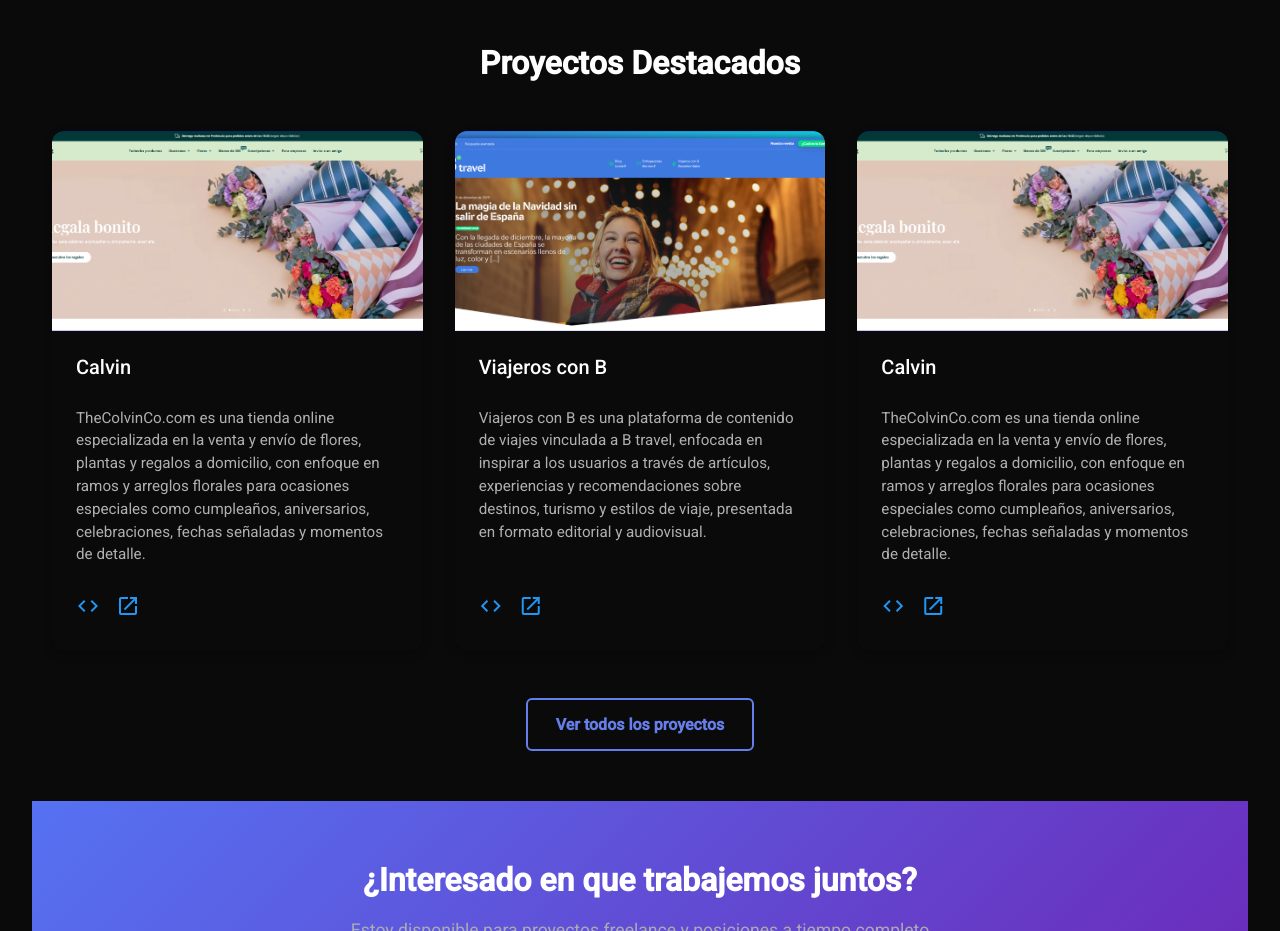
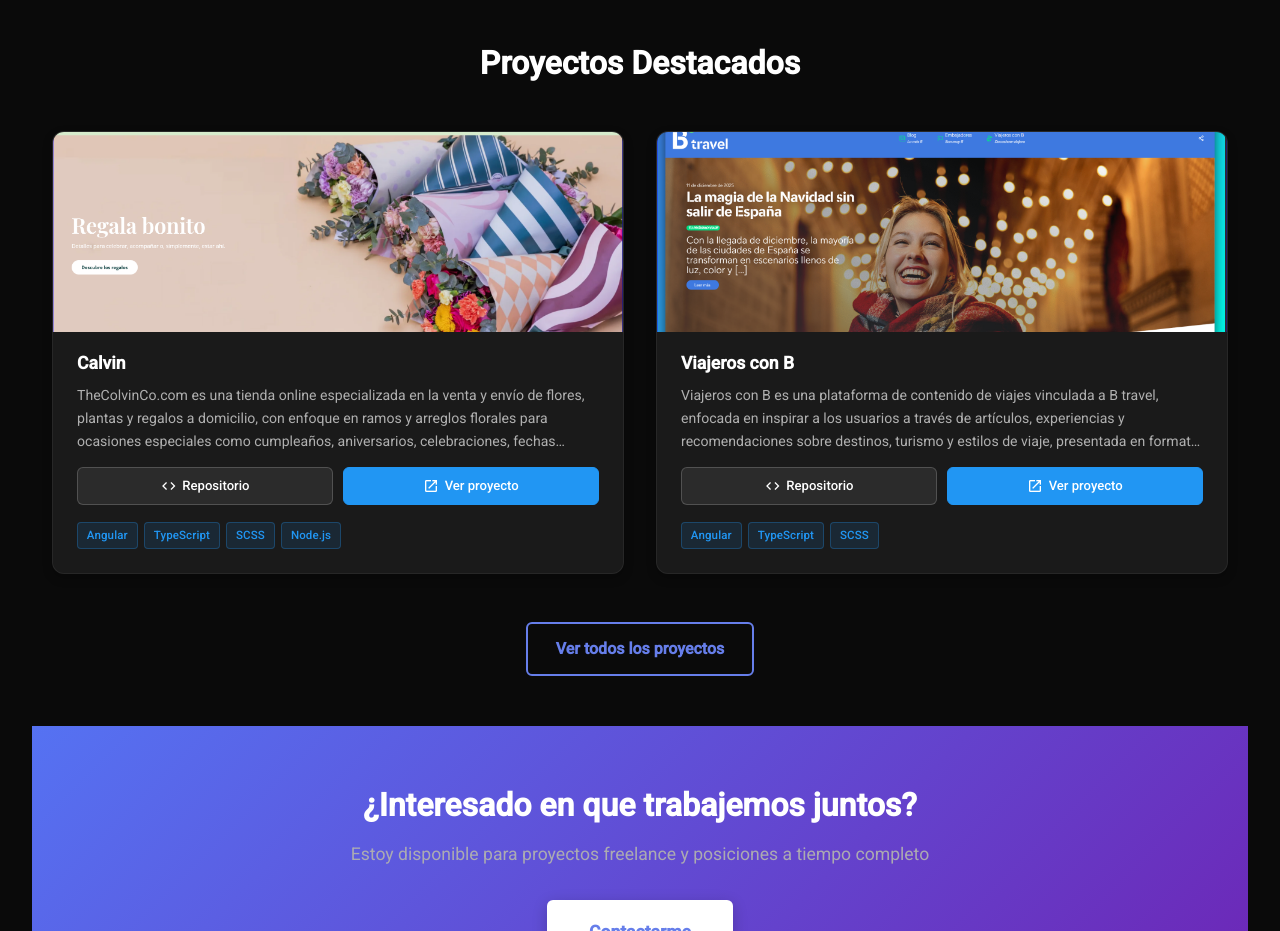
Before and after one commit to HoracioxBarrios/mi-portafolio-en-angular-v21, an Angular app: page /home in a window 1280 px wide. Shown: the part 1380-2311 px from the top of the page. Built offline with nearby package versions, Linux system fonts and the light colour scheme.

Commit message:
correccion en la seccion: Mis proyectos

```diff
--- a/src/app/features/home/home.html
+++ b/src/app/features/home/home.html
@@ -30,6 +30,7 @@
             [title]="project.title"
             [description]="project.description"
             [image]="project.image"
+            [technologies]="project.technologies"
             [repoUrl]="project.repoUrl"
             [liveUrl]="project.liveUrl"
           />
--- a/src/app/features/home/home.ts
+++ b/src/app/features/home/home.ts
@@ -6,6 +6,7 @@ interface Project {
   title: string;
   description: string;
   image: string;
+  technologies: string[];
   repoUrl?: string;
   liveUrl?: string;
 }
@@ -24,22 +25,17 @@ export class Home implements OnInit {
       title: 'Calvin',
       description: 'TheColvinCo.com es una tienda online especializada en la venta y envío de flores, plantas y regalos a domicilio, con enfoque en ramos y arreglos florales para ocasiones especiales como cumpleaños, aniversarios, celebraciones, fechas señaladas y momentos de detalle.',
       image: 'images/calvin_web_venta_flores.webp',
+      technologies: ['Angular', 'TypeScript', 'SCSS', 'Node.js'],
       repoUrl: 'https://github.com/Horacioxbarrios',
-      liveUrl: 'https://www.thecolvinco.com/'
+      liveUrl: 'https://www.thecolvinco.com/',
     },
     {
       title: 'Viajeros con B',
       description: 'Viajeros con B es una plataforma de contenido de viajes vinculada a B travel, enfocada en inspirar a los usuarios a través de artículos, experiencias y recomendaciones sobre destinos, turismo y estilos de viaje, presentada en formato editorial y audiovisual.',
       image: 'images/viajeros_con_B_web_de_viajes.webp',
+      technologies: ['Angular', 'TypeScript', 'SCSS'],
       repoUrl: 'https://github.com/usuario/demo',
-      liveUrl: 'https://viajerosconb.btravel.com/'
-    },
-        {
-      title: 'Calvin',
-      description: 'TheColvinCo.com es una tienda online especializada en la venta y envío de flores, plantas y regalos a domicilio, con enfoque en ramos y arreglos florales para ocasiones especiales como cumpleaños, aniversarios, celebraciones, fechas señaladas y momentos de detalle.',
-      image: 'images/calvin_web_venta_flores.webp',
-      repoUrl: 'https://github.com/Horacioxbarrios',
-      liveUrl: 'https://www.thecolvinco.com/'
+      liveUrl: 'https://viajerosconb.btravel.com/',
     }
 
   ];
--- a/src/app/features/proyectos/components/project-card/project-card.html
+++ b/src/app/features/proyectos/components/project-card/project-card.html
@@ -1,42 +1,53 @@
 <article class="project-card">
 
+  <div class="project-card__image-wrapper">
     <img
       class="project-card__image"
       [src]="image"
       [alt]="title"
       loading="lazy"
     />
+  </div>
 
   <div class="project-card__content">
     <h3 class="project-card__title">{{ title }}</h3>
 
-        <p class="project-card__description">
-        {{ description }}
-        </p>
+    <p class="project-card__description">{{ description }}</p>
 
-        <div class="project-card__links">
+    <div class="project-card__actions">
       @if (repoUrl) {
         <a
+          class="project-card__action"
           [href]="repoUrl"
           target="_blank"
           rel="noopener"
-            aria-label="Repositorio GitHub"
+          aria-label="Ver repositorio en GitHub"
         >
           <mat-icon>code</mat-icon>
+          <span>Repositorio</span>
         </a>
       }
-
       @if (liveUrl) {
         <a
+          class="project-card__action project-card__action--primary"
           [href]="liveUrl"
           target="_blank"
           rel="noopener"
-            aria-label="Ver proyecto"
+          aria-label="Ver proyecto en vivo"
         >
           <mat-icon>open_in_new</mat-icon>
+          <span>Ver proyecto</span>
         </a>
       }
     </div>
+
+    @if (technologies.length) {
+      <div class="project-card__tags">
+        @for (tech of technologies; track tech) {
+          <span class="project-card__tag">{{ tech }}</span>
+        }
+      </div>
+    }
   </div>
 
 </article>
--- a/src/app/features/proyectos/components/project-card/project-card.scss
+++ b/src/app/features/proyectos/components/project-card/project-card.scss
@@ -1,51 +1,159 @@
 @use 'abstracts/variables' as *;
+@use 'abstracts/mixins' as *;
+@use 'sass:color';
 
 .project-card {
-  background-color: $color-background-main;
+  background-color: $color-background-dark;
   border-radius: 12px;
   overflow: hidden;
+  border: 1px solid rgba(255, 255, 255, 0.06);
   box-shadow: $shadow-md;
   display: flex;
   flex-direction: column;
   height: 100%;
+  transition:
+    transform 0.4s cubic-bezier(0.25, 0.46, 0.45, 0.94),
+    box-shadow 0.4s cubic-bezier(0.25, 0.46, 0.45, 0.94),
+    border-color 0.4s cubic-bezier(0.25, 0.46, 0.45, 0.94);
+
+  &:hover {
+    transform: translateY(-8px);
+    box-shadow: $shadow-lg;
+    border-color: rgba(255, 255, 255, 0.14);
+  }
+
+  // --- imagen ---
+
+  &__image-wrapper {
+    height: 200px;
+    overflow: hidden;
+  }
 
   &__image {
     width: 100%;
-    height: 200px;
+    height: 100%;
     object-fit: cover;
   }
 
+  // --- contenido ---
+
   &__content {
-    padding: 1.5rem;
+    padding: 1.25rem 1.5rem 1.5rem;
     display: flex;
     flex-direction: column;
-    gap: 0.75rem;
+    gap: 0.6rem;
     flex-grow: 1;
   }
 
   &__title {
     color: $color-text-primary;
-    font-size: 1.25rem;
+    font-size: 1.1rem;
+    font-weight: 600;
+    margin-bottom: 0;
+    line-height: 1.3;
   }
 
   &__description {
     color: $color-text-secondary;
-    font-size: 0.95rem;
-    line-height: 1.5;
+    font-size: 0.88rem;
+    line-height: 1.65;
+    margin-bottom: 0;
+    display: -webkit-box;
+    -webkit-line-clamp: 3;
+    -webkit-box-orient: vertical;
+    overflow: hidden;
   }
 
-  &__links {
+  // --- tags de tecnologías ---
+
+  &__tags {
+    display: flex;
+    flex-wrap: wrap;
+    gap: 0.4rem;
     margin-top: auto;
+    padding-top: 0.5rem;
+  }
+
+  &__tag {
+    font-size: 0.72rem;
+    font-weight: 500;
+    padding: 0.2rem 0.55rem;
+    border-radius: 4px;
+    background: rgba(33, 150, 243, 0.12);
+    color: $color-primary;
+    border: 1px solid rgba(33, 150, 243, 0.28);
+    letter-spacing: 0.01em;
+  }
+
+  // --- botones ---
+
+  &__actions {
     display: flex;
-    gap: 1rem;
+    justify-content: space-between;
+    gap: 0.6rem;
+    padding-top: 0.25rem;
+  }
 
-    a {
-      color: $color-primary;
-      cursor: pointer;
-      transition: transform 0.2s ease, color 0.2s ease;
+  &__action {
+    display: inline-flex;
+    align-items: center;
+    justify-content: center;
+    flex: 1;
+    gap: 0.35rem;
+    padding: 0.45rem 1rem;
+    border-radius: 6px;
+    font-size: 0.82rem;
+    font-weight: 500;
+    text-decoration: none;
+    color: $color-text-primary;
+    background: rgba(255, 255, 255, 0.08);
+    border: 1px solid rgba(255, 255, 255, 0.18);
+    transition:
+      background 0.25s cubic-bezier(0.25, 0.46, 0.45, 0.94),
+      border-color 0.25s cubic-bezier(0.25, 0.46, 0.45, 0.94),
+      color 0.25s cubic-bezier(0.25, 0.46, 0.45, 0.94),
+      transform 0.25s cubic-bezier(0.25, 0.46, 0.45, 0.94),
+      box-shadow 0.25s cubic-bezier(0.25, 0.46, 0.45, 0.94);
+
+    mat-icon {
+      font-size: 1rem;
+      width: 1rem;
+      height: 1rem;
+      line-height: 1;
+    }
+
+    &,
+    &:visited,
+    &:focus {
+      text-decoration: none;
+      color: $color-text-primary;
+    }
+
+    &:hover {
+      background: rgba(255, 255, 255, 0.15);
+      border-color: rgba(255, 255, 255, 0.4);
+      color: $color-text-primary;
+      transform: translateY(-2px);
+      box-shadow: 0 4px 12px rgba(0, 0, 0, 0.3);
+    }
+
+    &--primary {
+      background: $color-primary;
+      border-color: $color-primary;
+      color: #fff;
+
+      &,
+      &:visited,
+      &:focus {
+        color: #fff;
+      }
 
       &:hover {
-        transform: scale(1.1);
+        background: color.adjust($color-primary, $lightness: -8%);
+        border-color: color.adjust($color-primary, $lightness: -8%);
+        color: #fff;
+        transform: translateY(-2px);
+        box-shadow: 0 4px 14px rgba(33, 150, 243, 0.45);
       }
     }
   }
--- a/src/app/features/proyectos/components/project-card/project-card.ts
+++ b/src/app/features/proyectos/components/project-card/project-card.ts
@@ -13,6 +13,7 @@ export class ProjectCard {
   @Input({ required: true }) description!: string;
   @Input({ required: true }) image!: string;
 
+  @Input() technologies: string[] = [];
   @Input() repoUrl?: string;
   @Input() liveUrl?: string;
 }
--- a/src/app/features/proyectos/proyectos.ts
+++ b/src/app/features/proyectos/proyectos.ts
@@ -9,50 +9,54 @@ import { ProjectCard } from './components/project-card/project-card';
 })
 export class Proyectos {
 
-
   projects = [
     {
       title: 'Calvin',
       description: 'TheColvinCo.com es una tienda online especializada en la venta y envío de flores, plantas y regalos a domicilio, con enfoque en ramos y arreglos florales para ocasiones especiales como cumpleaños, aniversarios, celebraciones, fechas señaladas y momentos de detalle.',
       image: 'images/calvin_web_venta_flores.webp',
+      technologies: ['Angular', 'TypeScript', 'SCSS', 'Node.js'],
       repoUrl: 'https://github.com/Horacioxbarrios',
-      liveUrl: 'https://www.thecolvinco.com/'
+      liveUrl: 'https://www.thecolvinco.com/',
     },
     {
       title: 'Viajeros con B',
       description: 'Viajeros con B es una plataforma de contenido de viajes vinculada a B travel, enfocada en inspirar a los usuarios a través de artículos, experiencias y recomendaciones sobre destinos, turismo y estilos de viaje, presentada en formato editorial y audiovisual.',
       image: 'images/viajeros_con_B_web_de_viajes.webp',
+      technologies: ['Angular', 'TypeScript', 'SCSS'],
       repoUrl: 'https://github.com/usuario/demo',
-      liveUrl: 'https://viajerosconb.btravel.com/'
+      liveUrl: 'https://viajerosconb.btravel.com/',
     },
-        {
+    {
+      title: 'Portafolio Personal',
+      description: 'Portafolio web desarrollado en Angular 21 con tema oscuro, arquitectura standalone, routing lazy-loading y diseño responsive. Incluye secciones de proyectos, publicaciones, habilidades y perfil profesional.',
+      image: 'images/viajeros_con_B_web_de_viajes.webp',
+      technologies: ['Angular', 'TypeScript', 'SCSS', 'Angular Material'],
+      repoUrl: 'https://github.com/Horacioxbarrios',
+      liveUrl: undefined,
+    },
+    {
       title: 'Calvin',
       description: 'TheColvinCo.com es una tienda online especializada en la venta y envío de flores, plantas y regalos a domicilio, con enfoque en ramos y arreglos florales para ocasiones especiales como cumpleaños, aniversarios, celebraciones, fechas señaladas y momentos de detalle.',
       image: 'images/calvin_web_venta_flores.webp',
+      technologies: ['Angular', 'TypeScript', 'SCSS', 'Node.js'],
       repoUrl: 'https://github.com/Horacioxbarrios',
-      liveUrl: 'https://www.thecolvinco.com/'
+      liveUrl: 'https://www.thecolvinco.com/',
     },
     {
       title: 'Viajeros con B',
       description: 'Viajeros con B es una plataforma de contenido de viajes vinculada a B travel, enfocada en inspirar a los usuarios a través de artículos, experiencias y recomendaciones sobre destinos, turismo y estilos de viaje, presentada en formato editorial y audiovisual.',
       image: 'images/viajeros_con_B_web_de_viajes.webp',
+      technologies: ['Angular', 'TypeScript', 'SCSS'],
       repoUrl: 'https://github.com/usuario/demo',
-      liveUrl: 'https://viajerosconb.btravel.com/'
-    },
-            {
-      title: 'Calvin',
-      description: 'TheColvinCo.com es una tienda online especializada en la venta y envío de flores, plantas y regalos a domicilio, con enfoque en ramos y arreglos florales para ocasiones especiales como cumpleaños, aniversarios, celebraciones, fechas señaladas y momentos de detalle.',
-      image: 'images/calvin_web_venta_flores.webp',
-      repoUrl: 'https://github.com/Horacioxbarrios',
-      liveUrl: 'https://www.thecolvinco.com/'
+      liveUrl: 'https://viajerosconb.btravel.com/',
     },
     {
-      title: 'Viajeros con B',
-      description: 'Viajeros con B es una plataforma de contenido de viajes vinculada a B travel, enfocada en inspirar a los usuarios a través de artículos, experiencias y recomendaciones sobre destinos, turismo y estilos de viaje, presentada en formato editorial y audiovisual.',
+      title: 'Portafolio Personal',
+      description: 'Portafolio web desarrollado en Angular 21 con tema oscuro, arquitectura standalone, routing lazy-loading y diseño responsive. Incluye secciones de proyectos, publicaciones, habilidades y perfil profesional.',
       image: 'images/viajeros_con_B_web_de_viajes.webp',
-      repoUrl: 'https://github.com/usuario/demo',
-      liveUrl: 'https://viajerosconb.btravel.com/'
-    }
-
+      technologies: ['Angular', 'TypeScript', 'SCSS', 'Angular Material'],
+      repoUrl: 'https://github.com/Horacioxbarrios',
+      liveUrl: undefined,
+    },
   ];
 }
```
Also changed, not shown: src/app/features/proyectos/proyectos.html (+8 -0 lines), src/app/features/proyectos/proyectos.scss (+23 -1 lines). Lines whose indentation alone changed are shown as unchanged.
